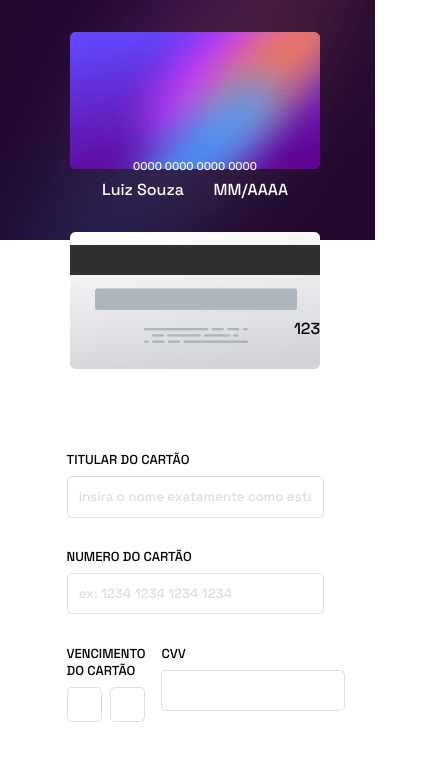
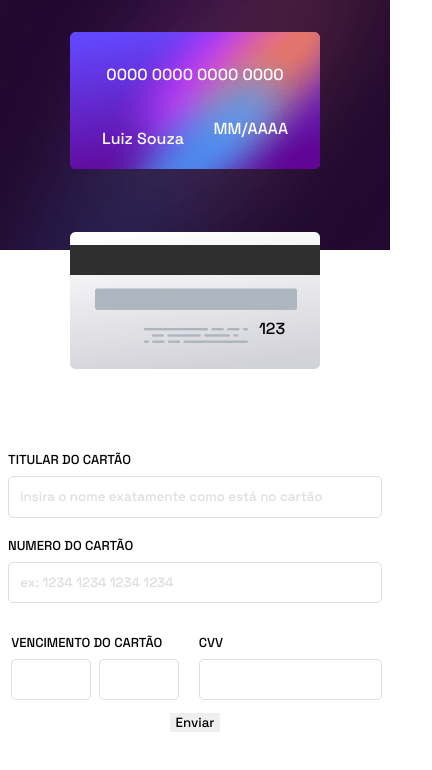
Before and after one commit to lzmarangoni/formulario_interativo_de_pgto, a React (Create React App) app: page / in a window 390 px wide. Shown: the top 770 px of the page, 432 px wide, since content can reach past the window. Built offline with nearby package versions, Linux system fonts and the light colour scheme.

Commit message:
ajustado o layout do mobile que estava vazando para fora da area de conteudo

```diff
--- a/src/App.css
+++ b/src/App.css
@@ -30,13 +30,12 @@
 }
 
 
-@media screen and (max-width:415px) {
+@media screen and (max-width:391px) {
   .App{
     background-image: url(../public/images/bg-main-mobile.png);
-    background-repeat:none;
-    background-size:auto;
+    background-size: contain;
     display: block;
-    width: auto;
+
   }
   .form{
    width: 100vw;
--- a/src/components/CardBack/CardBack.css
+++ b/src/components/CardBack/CardBack.css
@@ -19,4 +19,8 @@
     .cardBack{
         width: 250px;
     }
+    #cardcvv{
+        right: 2rem;
+        width: 2rem;
+    }
 }
--- a/src/components/CardFront/CardFront.css
+++ b/src/components/CardFront/CardFront.css
@@ -47,6 +47,19 @@
     }
 
     .cardFront #cardNumber{
-        font-size: 0.7rem;
+        font-size: 1rem;
+        top: 1rem;
+    }
+    .cardFront #cardHolder {
+        font-size: 1rem;
+        top: 5rem;
+        align-items: center;
+        height: 2rem;
+
+    }
+    .cardFront div {
+        font-size: 1rem;
+        top: 5rem;
+        height: 2rem;
     }
 }
--- a/src/components/DoubleInput/DoubleInput.css
+++ b/src/components/DoubleInput/DoubleInput.css
@@ -3,7 +3,7 @@
     border-radius: 5px;
     border: 1px solid hsl(270, 3%, 87%);
     box-sizing: border-box;
-    padding: .5rem .7rem;
+    padding: .7rem;
     color:hsl(279, 6%, 55%);
 }
 
@@ -18,9 +18,8 @@
     display: flex;
     flex-direction: column;
     width: 100%;
-    margin: .7rem 0rem;
     box-sizing: border-box;
-    padding: 0rem .5rem;
+    padding: .7rem;
 
 }
 
@@ -29,3 +28,9 @@
 
     justify-content: space-between;
 }
+
+@media screen and (max-width:415px) {
+    .doubleInput{
+        margin: 0rem ;
+    }
+}
--- a/src/components/FormDetails/FormDetails.css
+++ b/src/components/FormDetails/FormDetails.css
@@ -13,3 +13,10 @@
     display: flex;
     width: 100%
 }
+
+@media screen and (max-width:391px){
+    .formDetails {
+        display: block;
+        width: auto
+    }
+}
--- a/src/components/FormDetails/index.js
+++ b/src/components/FormDetails/index.js
@@ -9,12 +9,12 @@ const FormDetails = (props)=>{
     return(
         <form className='formDetails'>
             <InputForm captureValue={props.captureHolderCard} label='Titular do Cartão' placeholder='insira o nome exatamente como está no cartão'/>
-            <InputForm captureValue={props.captureCardNumber} label='Numero do Cartão' placeholder='ex: 1234 1234 1234 1234'/>
+            <InputForm captureValue={props.captureCardNumber} label='Numero do Cartão' placeholder='ex: 1234 1234 1234 1234' type='text' pattern="^[1-9]{4}$"/>
             <div>
             <DoubleInput captureMonth={props.captureMonth} captureYear={props.captureYear}/>
             <InputForm captureValue={props.captureCvv} label='cvv'/>
             </div>
-
+            <button>Enviar</button>
 
         </form>
     )
--- a/src/components/InputForm/index.js
+++ b/src/components/InputForm/index.js
@@ -4,7 +4,7 @@ const InputForm = (props)=>{
     return(
         <div className='inputForm'>
             <label >{props.label}</label>
-            <input onChange={props.captureValue} style={props.style} placeholder={props.placeholder}></input>
+            <input type={props.type} onChange={props.captureValue} style={props.style} placeholder={props.placeholder} pattern={props.pattern}></input>
 
         </div>
     )
```
